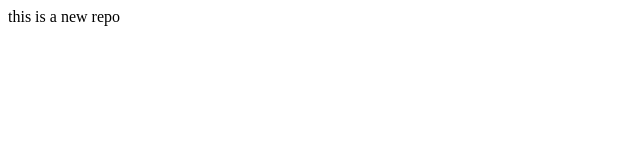
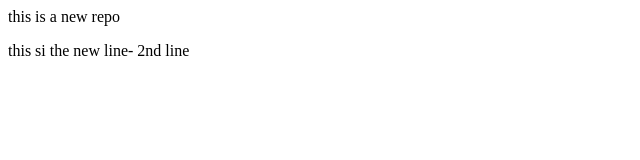
Before and after one commit to FaryalRIZ/localrepo, a plain HTML site: page index.html in a window 1280 px wide. Shown: the whole page, without its empty margins (0-640 px from the left). Drawn offline with Linux system fonts and the light colour scheme.

Commit message:
added new feature

```diff
--- a/index.html
+++ b/index.html
@@ -1,3 +1,6 @@
 <p>
     this is a new repo
 </p>
+<p>
+    this si the new line- 2nd line
+</p>
```
Also changed, not shown: 1 other file.
